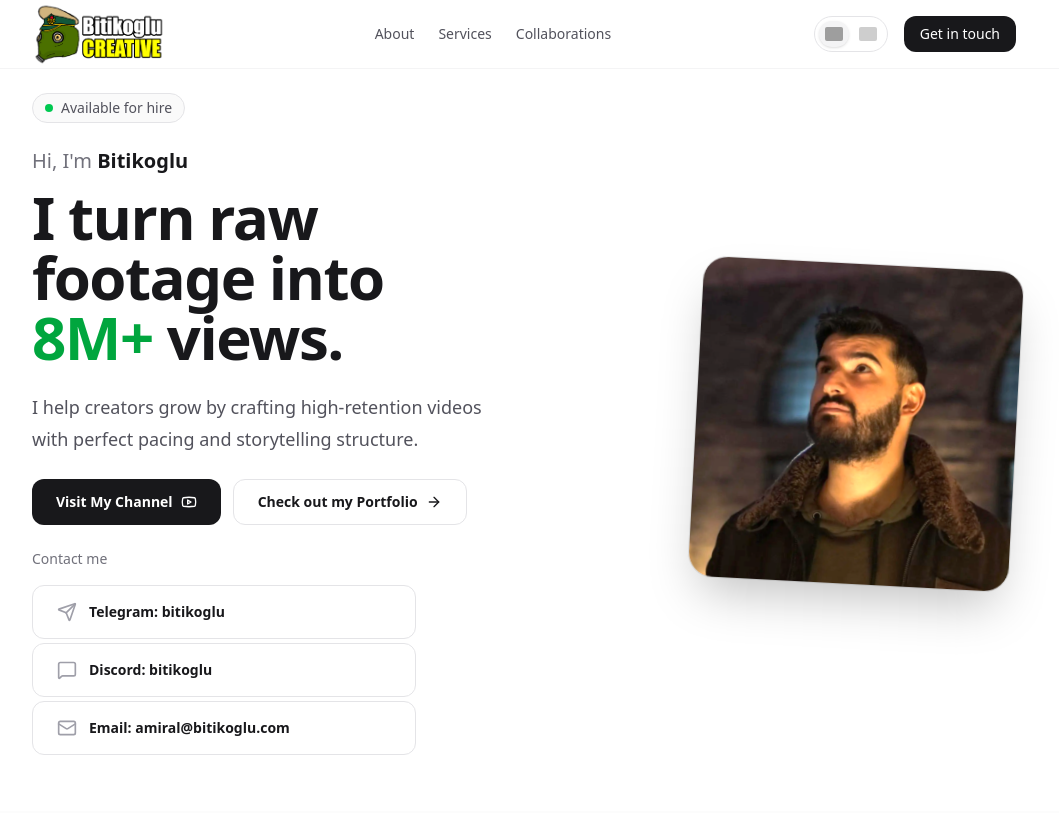
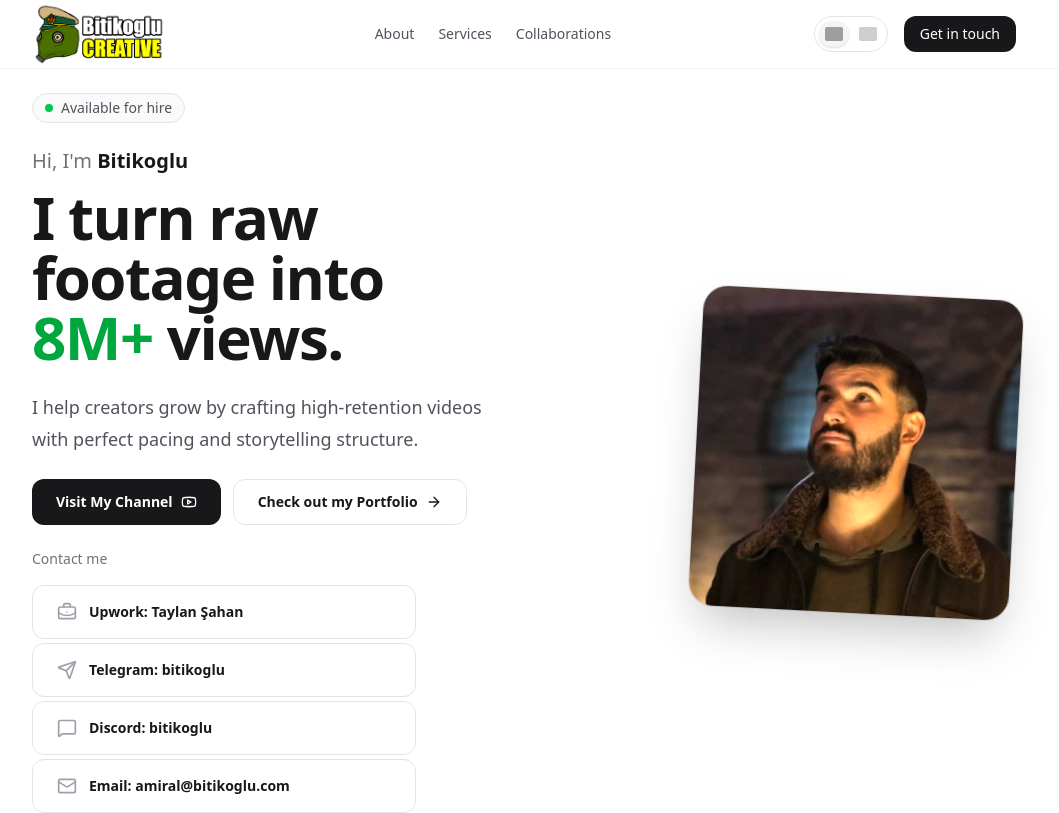
Before and after one commit to bitikoglu/bitikogluWeb, a Next.js app: page /en in a window 1280 px wide. Shown: the top 813 px of the page, without its empty margins (116-1175 px from the left). Built offline with nearby package versions, Linux system fonts and the light colour scheme; no server answers; grey boxes are pictures that could not be loaded.

Commit message:
Prioritize Upwork contact and contain email text

```diff
--- a/components/ContactSection.tsx
+++ b/components/ContactSection.tsx
@@ -55,7 +55,7 @@ export function ContactSection({ dict }: { dict: Dictionary }) {
                         <div className="flex h-10 w-10 shrink-0 items-center justify-center rounded-xl bg-green-50 text-green-600 dark:bg-green-500/10 dark:text-green-400">
                             <Mail className="h-5 w-5" />
                         </div>
-                        <div className="text-left">
+                        <div className="min-w-0 flex-1 text-left">
                             <p className="text-xs text-zinc-500 dark:text-zinc-400">Email</p>
                             <p className="text-sm font-bold truncate">amiral@bitikoglu.com</p>
                         </div>
--- a/components/HeroActions.tsx
+++ b/components/HeroActions.tsx
@@ -1,6 +1,6 @@
 "use client";
 
-import { Mail, Send, MessageSquare, Youtube, Check, Copy, ArrowRight } from "lucide-react";
+import { BriefcaseBusiness, Mail, Send, MessageSquare, Youtube, Check, Copy, ArrowRight } from "lucide-react";
 import { useState } from "react";
 import { cn } from "@/lib/utils";
 import { Dictionary } from "@/get-dictionary";
@@ -35,6 +35,16 @@ export function HeroActions({ dict }: { dict: Dictionary }) {
                     {dict.hero.contactMe}
                 </p>
                 <div className="flex flex-col gap-1">
+                    <a
+                        href="https://www.upwork.com/freelancers/taylans4"
+                        target="_blank"
+                        rel="noopener noreferrer"
+                        className={cn(secondaryBtn, "group")}
+                    >
+                        <BriefcaseBusiness className="h-5 w-5 text-zinc-400 group-hover:text-zinc-900 dark:group-hover:text-zinc-100 transition-colors" />
+                        <span className="flex-1 text-left">Upwork: Taylan Şahan</span>
+                        <ArrowRight className="h-4 w-4 text-zinc-300 opacity-0 group-hover:opacity-100 transition-opacity" />
+                    </a>
                     <a href="https://t.me/bitikoglu" target="_blank" rel="noopener noreferrer" className={cn(secondaryBtn, "group")}>
                         <Send className="h-5 w-5 text-zinc-400 group-hover:text-zinc-900 dark:group-hover:text-zinc-100 transition-colors" />
                         <span className="flex-1 text-left">{dict.hero.telegram}</span>
@@ -51,7 +61,7 @@ export function HeroActions({ dict }: { dict: Dictionary }) {
                     </a>
                     <a href="mailto:amiral@bitikoglu.com" className={cn(secondaryBtn, "group")}>
                         <Mail className="h-5 w-5 text-zinc-400 group-hover:text-zinc-900 dark:group-hover:text-zinc-100 transition-colors" />
-                        <span className="flex-1 text-left">{dict.hero.email}</span>
+                        <span className="min-w-0 flex-1 truncate text-left">{dict.hero.email}</span>
                     </a>
                 </div>
             </div>
```
